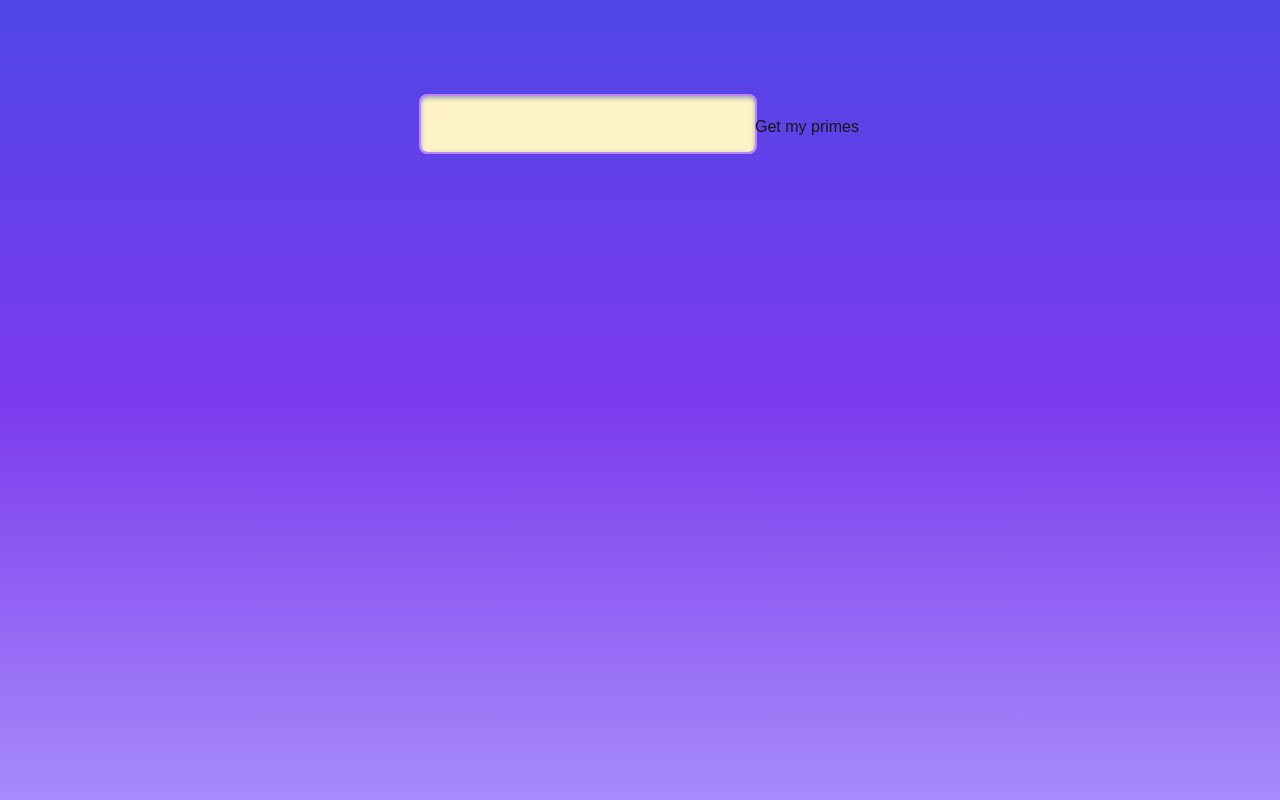
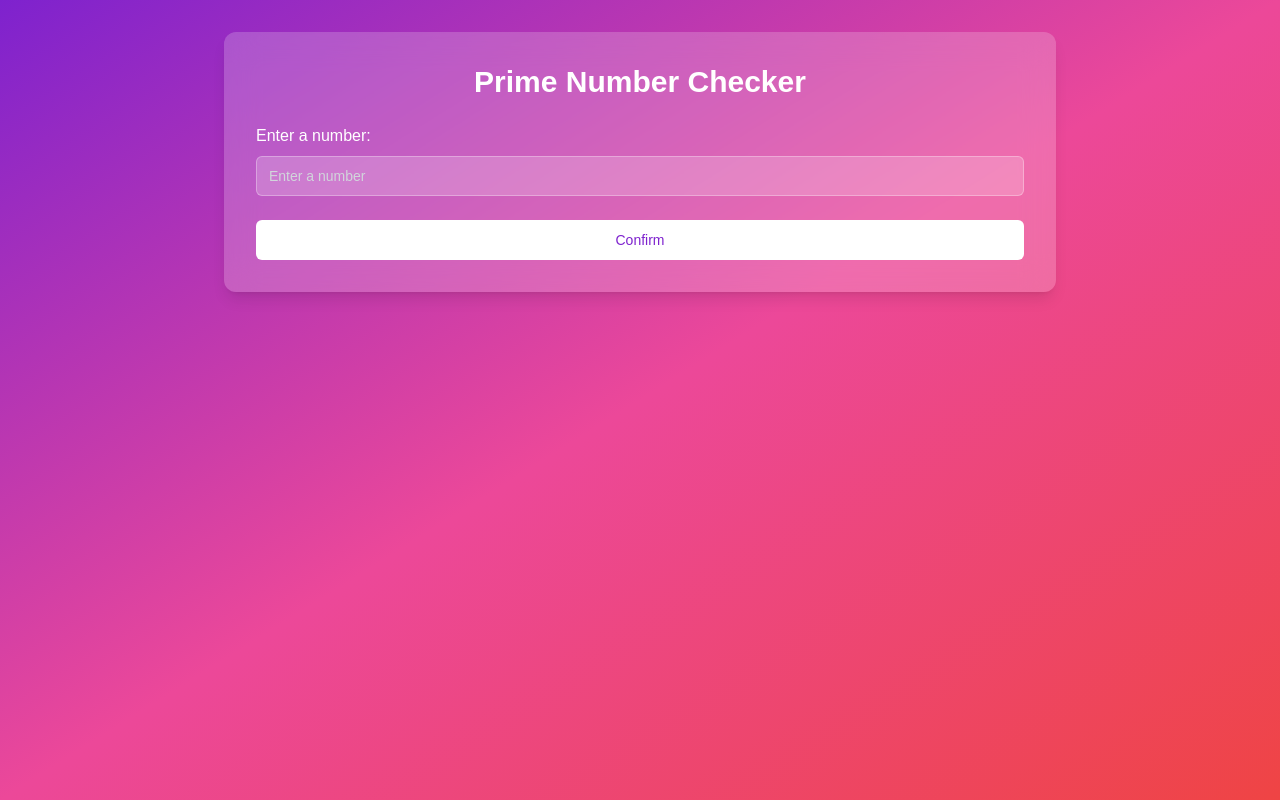
Before and after one commit to chobot5/magic-primes, a Next.js app: page / in a window 1280 px wide. Built offline with nearby package versions, Linux system fonts and the light colour scheme.

Commit message:
chore: ai rules

```diff
--- a/package.json
+++ b/package.json
@@ -9,6 +9,7 @@
     "lint": "next lint"
   },
   "dependencies": {
+    "framer-motion": "^11.5.5",
     "next": "14.2.11",
     "react": "^18",
     "react-dom": "^18"
--- a/src/app/layout.tsx
+++ b/src/app/layout.tsx
@@ -25,8 +25,8 @@ export default function RootLayout({
 }>) {
   return (
     <html lang='en' className={'h-full'}>
-      <body className={'h-full bg-fixed bg-gradient-to-t from-violet-400 via-violet-600 to-indigo-600'}>
-        <main className={'container mx-auto py-24'}>{children}</main>
+      <body className={''}>
+        <main className={''}>{children}</main>
       </body>
     </html>
   )
--- a/src/app/page.tsx
+++ b/src/app/page.tsx
@@ -1,61 +1,122 @@
 'use client'
+
 import { useState } from 'react'
-import { PrimeNumber } from '@/utils/PrimeNumber'
+import { motion, AnimatePresence } from 'framer-motion'
 
-const isNumber = (num: number) => !isNaN(num)
+function isPrime(num: number): boolean {
+  if (num <= 1) return false
+  for (let i = 2; i <= Math.sqrt(num); i++) {
+    if (num % i === 0) return false
+  }
+  return true
+}
 
-export default function Home() {
-  const [prime, setPrime] = useState<string | null>(null)
-  const [primes, setPrimes] = useState<number[]>([])
+function getPrimesUpTo(num: number): number[] {
+  const primes: number[] = []
+  for (let i = 2; i < num; i++) {
+    if (isPrime(i)) primes.push(i)
+  }
+  return primes
+}
 
-  const handePrimeChange = (e: React.ChangeEvent<HTMLInputElement>) => {
-    if (e.target.value.length === 0 || e.target.value.match(/^\d+$/)) {
-      setPrime(e.target.value)
+export default function PrimeChecker() {
+  const [number, setNumber] = useState<number | ''>('')
+  const [result, setResult] = useState<{ isPrime: boolean; lowerPrimes: number[] } | null>(null)
+
+  const handleConfirm = () => {
+    if (typeof number === 'number' && number <= 100000) {
+      const isPrimeResult = isPrime(number)
+      const lowerPrimes = getPrimesUpTo(number)
+      setResult({ isPrime: isPrimeResult, lowerPrimes })
     }
   }
 
   return (
-    <div>
-      <div className={'flex flex-col items-center justify-center gap-8'}>
-        <form
-          onSubmit={(formEvent) => {
-            formEvent.preventDefault()
-            const data = new FormData(formEvent.currentTarget)
-            const num = parseInt(data.get('prime') as string)
-
-            if (isNumber(num)) {
-              const primeNumber = new PrimeNumber(num)
-              const numbers: number[] = []
-              for (const i of primeNumber) {
-                numbers.push(i)
-              }
-              setPrimes(numbers)
-            }
-          }}
-        >
-          <input
-            name={'prime'}
-            className={
-              'shadow-inner shadow-slate-400 text-black h-14 text-2xl px-3 bg-amber-100 border-none rounded-md outline outline-2 outline-purple-400 focus:outline-purple-600'
-            }
-            type={'text'}
-            value={prime ?? ''}
-            maxLength={5}
-            onChange={handePrimeChange}
-          />
-          <button type={'submit'}>Get my primes</button>
-        </form>
-        <div className={'w-full grid grid-cols primes gap-2 px-4 content-center'}>
-          {primes.map((primeNum) => (
-            <div
-              key={primeNum}
-              className={
-                'object-cover flex justify-center items-center px-4 h-12 bg-amber-200 rounded-md transition transition-300 hover:bg-amber-300'
-              }
+    <div className='min-h-screen bg-gradient-to-br from-purple-700 via-pink-500 to-red-500'>
+      <div className='max-w-4xl mx-auto p-8'>
+        <div className='p-8 bg-white bg-opacity-20 backdrop-blur-lg rounded-xl shadow-lg'>
+          <h1 className='text-3xl font-bold mb-6 text-white text-center'>Prime Number Checker</h1>
+          <div className='space-y-6'>
+            <div className='space-y-2'>
+              <label htmlFor='number-input' className='text-white'>
+                Enter a number:
+              </label>
+              <input
+                id='number-input'
+                type='text'
+                value={number}
+                maxLength={5}
+                onChange={(e) => {
+                  if (e.target.value.match(/^\d+$/) || e.target.value === '') setNumber(Number(e.target.value))
+                }}
+                placeholder='Enter a number'
+                className='flex h-10 w-full rounded-md border px-3 py-2 text-sm ring-offset-background file:border-0 file:bg-transparent file:text-sm file:font-medium placeholder:text-muted-foreground focus-visible:outline-none focus-visible:ring-2 focus-visible:ring-ring focus-visible:ring-offset-2 disabled:cursor-not-allowed disabled:opacity-50 bg-white bg-opacity-20 text-white placeholder-gray-300 border-white border-opacity-30'
+              />
+            </div>
+            <button
+              onClick={handleConfirm}
+              className='inline-flex items-center justify-center whitespace-nowrap rounded-md text-sm font-medium ring-offset-background transition-colors focus-visible:outline-none focus-visible:ring-2 focus-visible:ring-ring focus-visible:ring-offset-2 disabled:pointer-events-none disabled:opacity-50 hover:bg-primary/90 h-10 px-4 py-2 w-full bg-white text-purple-700 hover:bg-opacity-90'
             >
-              <strong className={''}>{primeNum.toLocaleString('cs')}</strong>
-            </div>
-          ))}
+              Confirm
+            </button>
+            <AnimatePresence>
+              {result && (
+                <motion.div
+                  initial={{ opacity: 0, scale: 0.8 }}
+                  animate={{
+                    opacity: 1,
+                    scale: 1,
+                    transition: {
+                      type: 'spring',
+                      stiffness: 300,
+                      damping: 20,
+                    },
+                  }}
+                  exit={{ opacity: 0, scale: 0.8 }}
+                  className='mt-6 space-y-4'
+                >
+                  <motion.p
+                    className='font-semibold text-white text-center text-xl'
+                    animate={
+                      result.isPrime
+                        ? {
+                            scale: [1, 1.2, 1],
+                            transition: {
+                              duration: 0.5,
+                              times: [0, 0.5, 1],
+                            },
+                          }
+                        : {}
+                    }
+                  >
+                    {number} is {result.isPrime ? '' : 'not '}a prime number.
+                  </motion.p>
+                  <div>
+                    <h2 className='font-semibold text-white text-center text-lg mb-4'>
+                      Prime numbers lower than {number}:
+                    </h2>
+                    {result.lowerPrimes.length > 0 ? (
+                      <div className='grid grid-cols-2 sm:grid-cols-3 md:grid-cols-4 lg:grid-cols-5 gap-4'>
+                        {result.lowerPrimes.map((prime, index) => (
+                          <motion.div
+                            key={prime}
+                            initial={{ opacity: 0, y: 20 }}
+                            animate={{ opacity: 1, y: 0 }}
+                            transition={{ delay: index * 0.05 }}
+                            className='bg-white bg-opacity-20 p-4 rounded-lg shadow-md flex items-center justify-center'
+                          >
+                            <span className='text-white font-semibold text-lg'>{prime}</span>
+                          </motion.div>
+                        ))}
+                      </div>
+                    ) : (
+                      <p className='text-white text-center'>No prime numbers found.</p>
+                    )}
+                  </div>
+                </motion.div>
+              )}
+            </AnimatePresence>
+          </div>
         </div>
       </div>
     </div>
--- /dev/null
+++ b/src/components/Card.tsx
@@ -0,0 +1,7 @@
+import { PropsWithChildren } from 'react'
+
+export const Card = ({ children }: PropsWithChildren<unknown>) => (
+  <div className={'border text-card-foreground p-8 bg-white bg-opacity-20 backdrop-blur-lg rounded-xl shadow-lg'}>
+    {children}
+  </div>
+)
```
Also changed, not shown: 1 other file (tests, documents, lock files or other folders).
